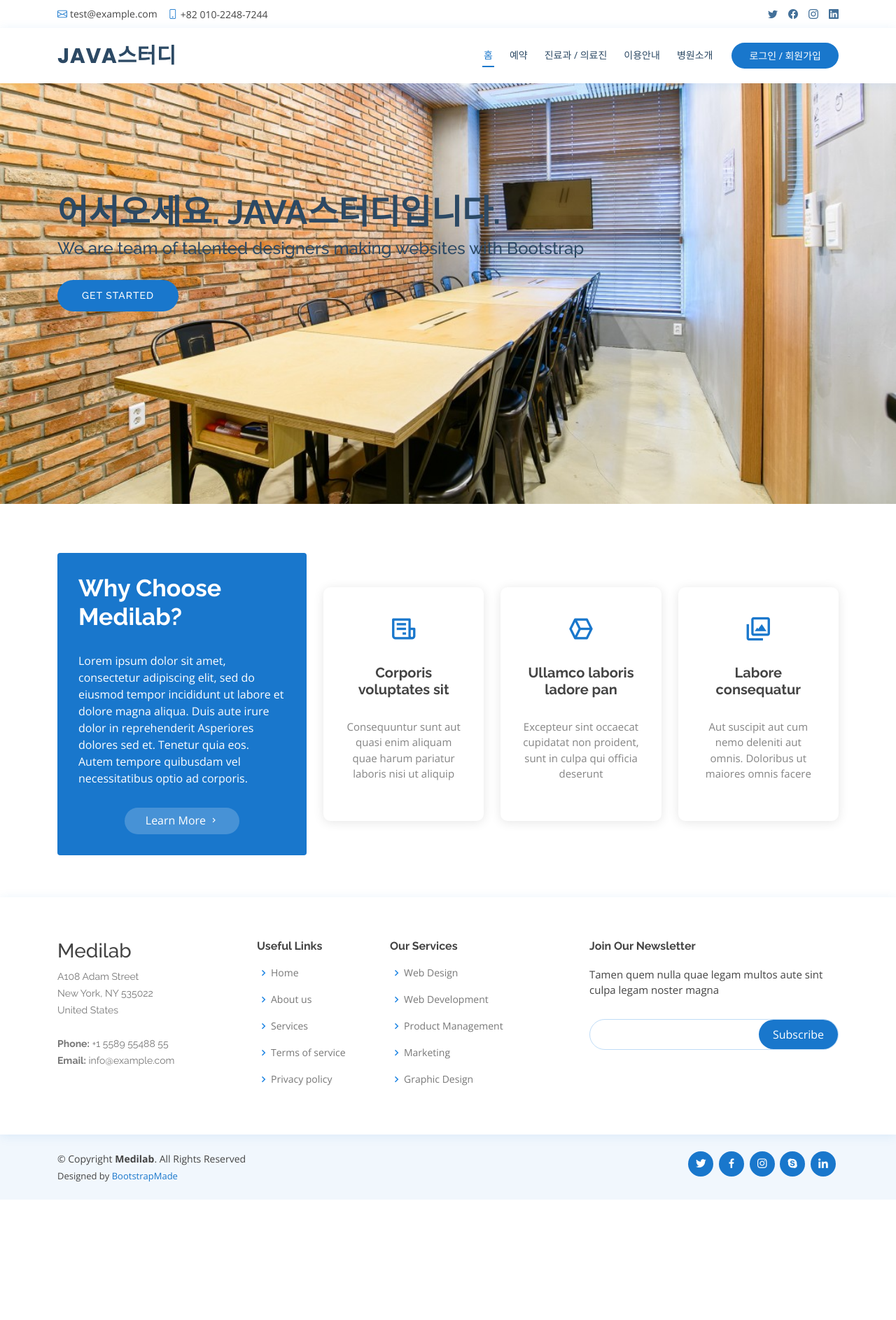
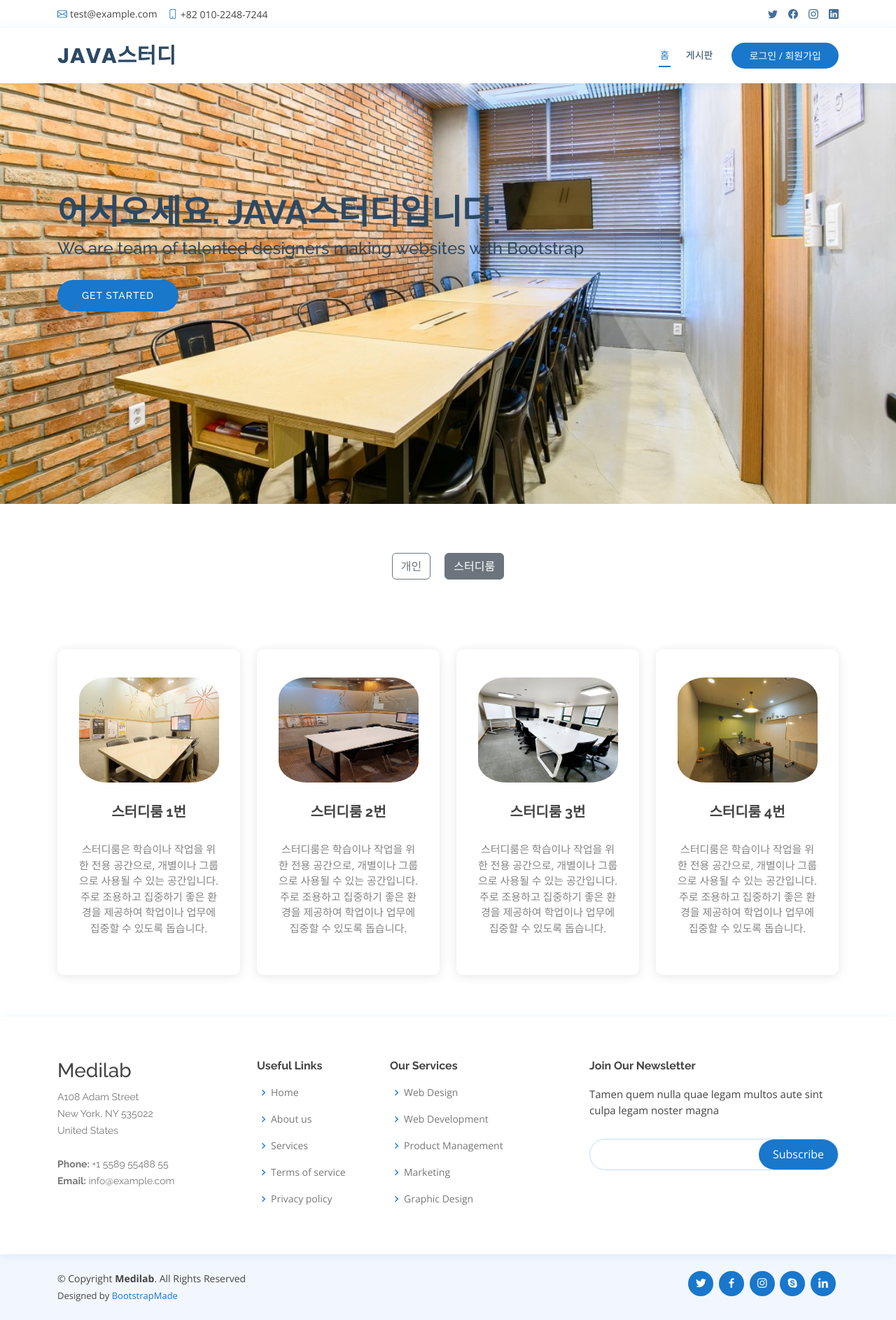
Before and after one commit to breath03/SnakeProject, a Spring Boot app: page / in a window 1280 px wide. Shown: the whole page at 70% size. Before the commit the page ends 1714 px from the top, so only its background shows below. Run offline with Spring Boot 4, Linux system fonts and the light colour scheme; some libraries are stand-ins or nearby versions.

Commit message:
B 2024-03-24 메인페이지 룸 추가

```diff
--- a/pom.xml
+++ b/pom.xml
@@ -14,7 +14,7 @@
 	<name>SnakeProject</name>
 	<description>Demo project for Spring Boot</description>
 	<properties>
-		<java.version>20</java.version>
+		<java.version>20.0.2</java.version>
 	</properties>
 	<dependencies>
 		<dependency>
--- a/src/main/resources/static/assets/css/style.css
+++ b/src/main/resources/static/assets/css/style.css
@@ -658,6 +658,25 @@ section {
 /*--------------------------------------------------------------
 # Why Us
 --------------------------------------------------------------*/
+/*내가만든거*/
+.why-us .container .disappear {
+  display: none;
+  visibility: hidden;
+}
+
+/*내가만든거*/
+.why-us .container .buttonGroup {
+  /*position: absolute;*/
+  display: flex;
+  justify-content: center;
+  margin-bottom: 100px;
+}
+
+/*내가만든거*/
+.why-us .container button {
+  margin: 0 10px;
+}
+
 .why-us .content {
   padding: 30px;
   background: #1977cc;
@@ -702,10 +721,34 @@ section {
   width: 100%;
 }
 
+/*내가만든거*/
+.why-us .icon-boxes .icon-box:hover {
+  text-align: center;
+  border-radius: 10px;
+  background: lightgray;
+  box-shadow: 0px 2px 15px rgba(0, 0, 0, 0.1);
+  padding: 40px 30px;
+  width: 100%;
+  cursor: pointer;
+}
+
 .why-us .icon-boxes .icon-box i {
   font-size: 40px;
   color: #1977cc;
   margin-bottom: 30px;
+}
+
+/*내가만든거*/
+.why-us .icon-boxes .icon-box img {
+  width: 200px;
+  height: 150px;
+  border-radius: 20%;
+  margin-bottom: 30px;
+}
+
+/*내가만든거*/
+.why-us .icon-boxes .icon-box a:hover {
+  background-color: blue;
 }
 
 .why-us .icon-boxes .icon-box h4 {
--- /dev/null
+++ b/src/main/resources/static/assets/js/Home.js
@@ -0,0 +1,37 @@
+// const roomPictureEls = [...document.querySelectorAll('section.why-us .roomPicture')]
+//
+// for (i = 0; i < roomPictureEls.length; i++) {
+//     roomPictureEls[i].addEventListener('click', function() {
+//         console.log('간다!')
+//     });
+// }
+
+const roomPictures = [];
+
+for (i = 0; i <= 4; i++) {
+    const el = document.querySelector('section.why-us .roomPicture' + i);
+    if(el) {
+        roomPictures.push(el);
+    }
+}
+
+roomPictures.forEach(function(roomPicture) {
+    roomPicture.addEventListener('click', function() {
+        console.log(this.className);
+    })
+})
+
+const seatButtonEl = document.querySelector('section.why-us .container .buttonGroup .seatButton');
+const roomButtonEl = document.querySelector('section.why-us .container .buttonGroup .roomButton');
+const roomsEl = document.querySelector('section.why-us .container .rooms');
+
+seatButtonEl.addEventListener('click', function() {
+    roomButtonEl.classList.remove('active')
+    seatButtonEl.classList.add('active')
+    roomsEl.classList.add('disappear')
+})
+roomButtonEl.addEventListener('click', function() {
+    seatButtonEl.classList.remove('active')
+    roomButtonEl.classList.add('active')
+    roomsEl.classList.remove('disappear')
+})
--- a/src/main/resources/static/assets/js/main.js
+++ b/src/main/resources/static/assets/js/main.js
@@ -220,4 +220,5 @@
    */
   new PureCounter();
 
+
 })()
--- a/src/main/resources/templates/content/home.html
+++ b/src/main/resources/templates/content/home.html
@@ -5,6 +5,7 @@
       layout:decorate="~{fragments/layout}"
 >
   <head>
+    <script defer src="/assets/js/Home.js"></script>
     <title>Main</title>
   </head>
   <th:block layout:fragment="content">
@@ -22,41 +23,61 @@
       <!-- ======= Why Us Section ======= -->
       <section id="why-us" class="why-us">
         <div class="container">
-          <div class="row">
-            <div class="col-lg-4 d-flex align-items-stretch">
-              <div class="content">
-                <h3>Why Choose Medilab?</h3>
-                <p>
-                  Lorem ipsum dolor sit amet, consectetur adipiscing elit, sed do eiusmod tempor incididunt ut labore et dolore magna aliqua. Duis aute irure dolor in reprehenderit
-                  Asperiores dolores sed et. Tenetur quia eos. Autem tempore quibusdam vel necessitatibus optio ad corporis.
-                </p>
-                <div class="text-center">
-                  <a href="#" class="more-btn">Learn More <i class="bx bx-chevron-right"></i></a>
-                </div>
-              </div>
+<!--          <div class="row">-->
+<!--            <div class="col-lg-4 d-flex align-items-stretch">-->
+<!--              <div class="content roomPicture">-->
+<!--                <h3>Why Choose Medilab?</h3>-->
+<!--                <p>-->
+<!--                  Lorem ipsum dolor sit amet, consectetur adipiscing elit, sed do eiusmod tempor incididunt ut labore et dolore magna aliqua. Duis aute irure dolor in reprehenderit-->
+<!--                  Asperiores dolores sed et. Tenetur quia eos. Autem tempore quibusdam vel necessitatibus optio ad corporis.-->
+<!--                </p>-->
+<!--                <div class="text-center">-->
+<!--                  <a href="#" class="more-btn">Learn More <i class="bx bx-chevron-right"></i></a>-->
+<!--                </div>-->
+<!--              </div>-->
+<!--            </div>-->
+            <div class="buttonGroup">
+              <button type="button" class="btn btn-outline-secondary seatButton">개인</button>
+              <button type="button" class="btn btn-outline-secondary roomButton active">스터디룸</button>
             </div>
-            <div class="col-lg-8 d-flex align-items-stretch">
+            <div class="col-lg-12 d-flex align-items-stretch rooms">
               <div class="icon-boxes d-flex flex-column justify-content-center">
                 <div class="row">
-                  <div class="col-xl-4 d-flex align-items-stretch">
-                    <div class="icon-box mt-4 mt-xl-0">
-                      <i class="bx bx-receipt"></i>
-                      <h4>Corporis voluptates sit</h4>
-                      <p>Consequuntur sunt aut quasi enim aliquam quae harum pariatur laboris nisi ut aliquip</p>
+                  <div class="col-xl-3 d-flex align-items-stretch">
+                    <div class="icon-box mt-4 mt-xl-0 roomPicture1">
+<!--                      <i class="bx bx-receipt"></i>-->
+                        <img src="/assets/img/studyRoom/study%20room1.png" alt="스터드룸1 사진">
+                      <h4>스터디룸 1번</h4>
+                      <p>스터디룸은 학습이나 작업을 위한 전용 공간으로, 개별이나 그룹으로 사용될 수 있는 공간입니다.
+                          주로 조용하고 집중하기 좋은 환경을 제공하여 학업이나 업무에 집중할 수 있도록 돕습니다.</p>
+<!--                      <a href="#" type="button" class="btn btn-light">버튼</a>-->
                     </div>
                   </div>
-                  <div class="col-xl-4 d-flex align-items-stretch">
-                    <div class="icon-box mt-4 mt-xl-0">
-                      <i class="bx bx-cube-alt"></i>
-                      <h4>Ullamco laboris ladore pan</h4>
-                      <p>Excepteur sint occaecat cupidatat non proident, sunt in culpa qui officia deserunt</p>
+                  <div class="col-xl-3 d-flex align-items-stretch">
+                    <div class="icon-box mt-4 mt-xl-0 roomPicture2">
+<!--                      <i class="bx bx-cube-alt"></i>-->
+                      <img src="/assets/img/studyRoom/study%20room2.png" alt="스터드룸2 사진">
+                      <h4>스터디룸 2번</h4>
+                      <p>스터디룸은 학습이나 작업을 위한 전용 공간으로, 개별이나 그룹으로 사용될 수 있는 공간입니다.
+                          주로 조용하고 집중하기 좋은 환경을 제공하여 학업이나 업무에 집중할 수 있도록 돕습니다.</p>
                     </div>
                   </div>
-                  <div class="col-xl-4 d-flex align-items-stretch">
-                    <div class="icon-box mt-4 mt-xl-0">
-                      <i class="bx bx-images"></i>
-                      <h4>Labore consequatur</h4>
-                      <p>Aut suscipit aut cum nemo deleniti aut omnis. Doloribus ut maiores omnis facere</p>
+                  <div class="col-xl-3 d-flex align-items-stretch">
+                    <div class="icon-box mt-4 mt-xl-0 roomPicture3">
+<!--                      <i class="bx bx-images"></i>-->
+                      <img src="/assets/img/studyRoom/study%20room3.png" alt="스터드룸3 사진">
+                      <h4>스터디룸 3번</h4>
+                      <p>스터디룸은 학습이나 작업을 위한 전용 공간으로, 개별이나 그룹으로 사용될 수 있는 공간입니다.
+                          주로 조용하고 집중하기 좋은 환경을 제공하여 학업이나 업무에 집중할 수 있도록 돕습니다.</p>
+                    </div>
+                  </div>
+                  <div class="col-xl-3 d-flex align-items-stretch">
+                    <div class="icon-box mt-4 mt-xl-0 roomPicture4">
+<!--                      <i class="bx bx-images"></i>-->
+                      <img src="/assets/img/studyRoom/study%20room4.png" alt="스터드룸4 사진">
+                      <h4>스터디룸 4번</h4>
+                      <p>스터디룸은 학습이나 작업을 위한 전용 공간으로, 개별이나 그룹으로 사용될 수 있는 공간입니다.
+                          주로 조용하고 집중하기 좋은 환경을 제공하여 학업이나 업무에 집중할 수 있도록 돕습니다.</p>
                     </div>
                   </div>
                 </div>
--- a/src/main/resources/templates/fragments/header.html
+++ b/src/main/resources/templates/fragments/header.html
@@ -24,10 +24,10 @@
                 <nav id="navbar" class="navbar order-last order-lg-0">
                     <ul>
                         <li><a class="nav-link scrollto active" id="home" href="/">홈</a></li>
-                        <li><a class="nav-link scrollto" id="order" href="order">예약</a></li>
-                        <li><a class="nav-link scrollto" id="medical" href="medical">진료과 / 의료진</a></li>
-                        <li><a class="nav-link scrollto" id="info" href="info">이용안내</a></li>
-                        <li><a class="nav-link scrollto" id="intro" href="/">병원소개</a></li>
+                        <li><a class="nav-link scrollto" id="order" href="order">게시판</a></li>
+<!--                        <li><a class="nav-link scrollto" id="medical" href="medical">진료과 / 의료진</a></li>-->
+<!--                        <li><a class="nav-link scrollto" id="info" href="info">이용안내</a></li>-->
+<!--                        <li><a class="nav-link scrollto" id="intro" href="/">병원소개</a></li>-->
 <!--                        <li class="dropdown"><a href="#"><span>진료과</span> <i class="bi bi-chevron-down"></i></a>-->
 <!--                            <ul>-->
 <!--                                <div class="col">-->
```
Also changed, not shown: src/main/resources/static/assets/img/studyRoom/study room1.png (added), src/main/resources/static/assets/img/studyRoom/study room2.png (added), src/main/resources/static/assets/img/studyRoom/study room3.png (added), src/main/resources/static/assets/img/studyRoom/study room4.png (added).
